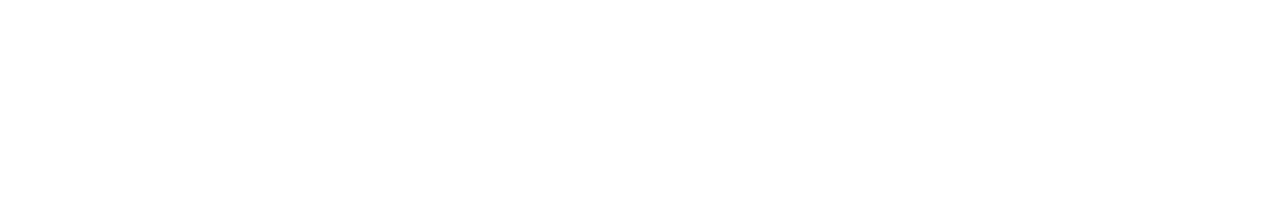
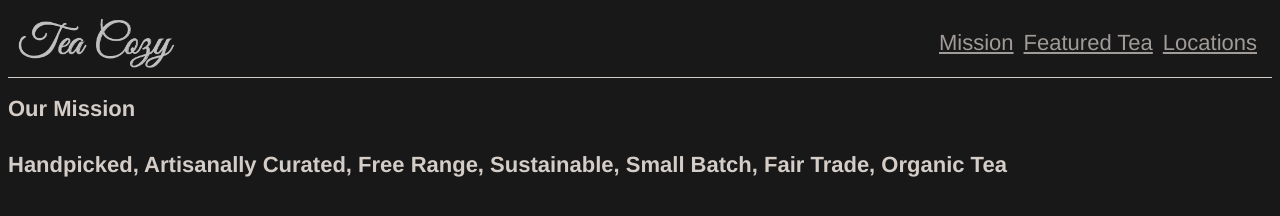
Before and after one commit to Kirkkm/Codecademy-TeaCozy, a plain HTML site: page index.html in a window 1280 px wide. Drawn offline with Linux system fonts and the light colour scheme.

Commit message:
finishing up the header and nav bar with logo

```diff
--- a/index.html
+++ b/index.html
@@ -3,9 +3,19 @@
 <head>
     <meta charset="UTF-8">
     <meta name="viewport" content="width=device-width, initial-scale=1.0">
-    <title>Document</title>
+    <link rel="stylesheet" href="/resources/style.css" type="text/css" />
+    <title>Tea Cozy</title>
 </head>
 <body>
-
+    <header>
+        <img src="/resources/images/img-tea-cozy-logo.png">
+        <ul>
+            <li><a href="#">Mission</a></li>
+            <li><a href="#">Featured Tea</a></li>
+            <li><a href="#">Locations</a></li>
+        </ul>
+    </header>
+    <h2>Our Mission</h2>
+    <h4>Handpicked, Artisanally Curated, Free Range, Sustainable, Small Batch, Fair Trade, Organic Tea</h4>
 </body>
 </html>
--- a/resources/style.css
+++ b/resources/style.css
@@ -0,0 +1,31 @@
+* {
+    font-family: Helvetica;
+    font-size: 22px;
+    color: seashell;
+    background-color: black;
+    opacity: 0.9;
+}
+
+header{
+    display: flex;
+    border-bottom: 1px solid seashell;
+    height: 69px;
+}
+
+header ul{
+    display: flex;
+    margin: 0 10px;
+    justify-content: flex-end;
+    flex-wrap: wrap;
+    list-style-type: none;
+    margin-left: auto;
+}
+
+header img{
+    height: 50px;
+    margin: auto 10px;
+}
+
+header li {
+    margin: auto 5px;
+}
```
